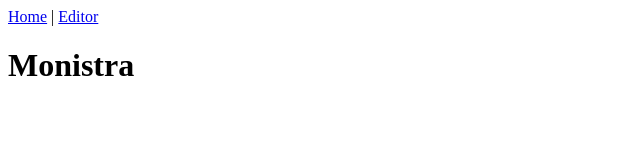
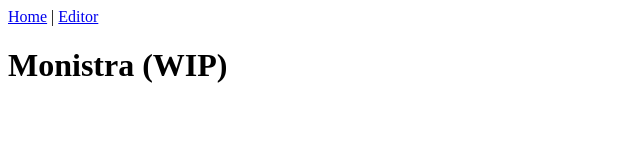
Before and after one commit to rknguyen/monistra_frontend, a Vue app: page / in a window 1280 px wide. Shown: the top 160 px of the page, without its empty margins (0-640 px from the left). Built offline with nearby package versions, Linux system fonts and the light colour scheme; what vue-konva would draw is missing.

Commit message:
chore: cache node_modules, change home view

```diff
--- a/src/views/Home.vue
+++ b/src/views/Home.vue
@@ -1,5 +1,5 @@
 <template>
   <div>
-    <h1>Monistra</h1>
+    <h1>Monistra (WIP)</h1>
   </div>
 </template>
```
Also changed, not shown: .travis.yml.
